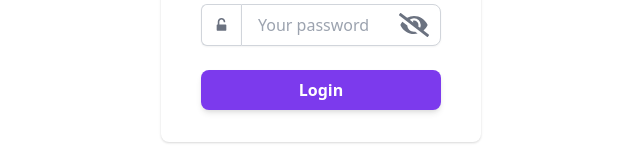
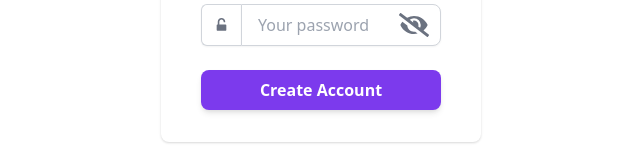
Before and after one commit to ken2pg/react-tailwindcss-practice, a React (Create React App) app: page / in a window 1280 px wide. Shown: the part 424-584 px from the top of the page, without its empty margins (319-959 px from the left). Built offline with nearby package versions, Linux system fonts and the light colour scheme.

Commit message:
feat：パスワードの強度を表示するコンポーネントを追加

```diff
--- a/src/components/signup/signUp2.tsx
+++ b/src/components/signup/signUp2.tsx
@@ -3,6 +3,7 @@ import React, { useState } from "react";
 import { useForm } from "react-hook-form";
 import { yupResolver } from "@hookform/resolvers/yup";
 import * as yup from "yup";
+import PasswordMeter from "./passwordMeter";
 
 const schema = yup.object().shape({
   email: yup.string().email().required(),
@@ -154,6 +155,7 @@ const SignUp2: () => JSX.Element = () => {
                   </div>
                 </div>
               </div>
+              {password ? <PasswordMeter password={password} /> : null}
               <p className="text-center mb-5 text-red-500 font-bold">
                 {errors.password?.message}
               </p>
@@ -172,7 +174,7 @@ const SignUp2: () => JSX.Element = () => {
                   type="submit"
                   className="py-2 px-4 bg-purple-600 hover:bg-purple-700 focus:ring-purple-500 focus:ring-offset-purple-200 text-white w-full transition ease-in duration-200 text-center text-base font-semibold shadow-md focus:outline-none focus:ring-2 focus:ring-offset-2  rounded-lg "
                 >
-                  Login
+                  Create Account
                 </button>
               </div>
             </form>
```
